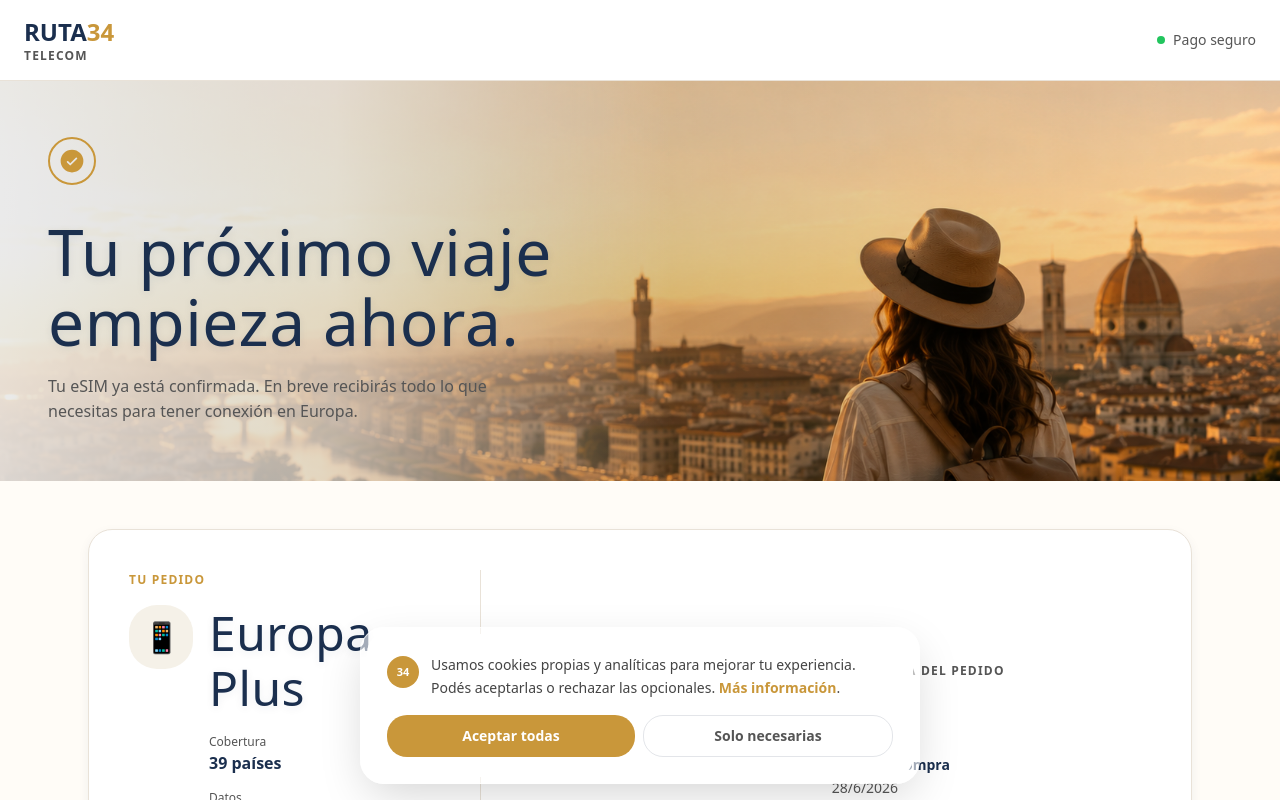
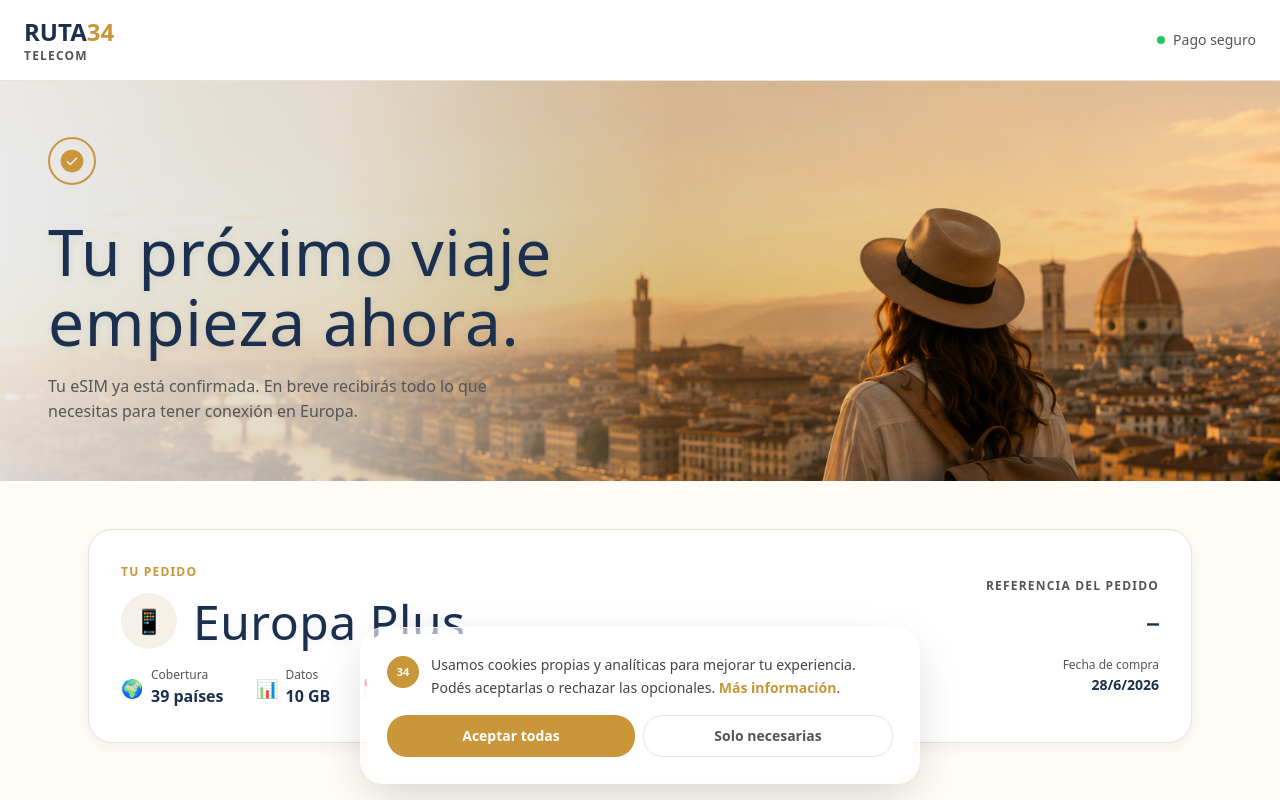
Before and after one commit to Juangas50/esim-europa, a Next.js app: page /es/confirmacion in a window 1280 px wide. Shown: the top 800 px of the page. Built offline with nearby package versions, Linux system fonts and the light colour scheme; no server answers.

Commit message:
refactor: redesign order card to horizontal layout matching mockup design

```diff
--- a/src/app/[locale]/confirmacion/page.tsx
+++ b/src/app/[locale]/confirmacion/page.tsx
@@ -96,27 +96,36 @@ function ConfirmacionContent() {
         <motion.div
           initial={{ opacity: 0, y: 20 }}
           whileInView={{ opacity: 1, y: 0 }}
-          className="bg-white rounded-3xl p-6 sm:p-10 border border-[#E9E2D8] shadow-sm mb-16"
+          className="bg-white rounded-3xl p-6 sm:p-8 border border-[#E9E2D8] shadow-sm mb-16"
         >
-          <div className="grid grid-cols-1 sm:grid-cols-3 gap-8">
-            {/* Plan Icon + Info */}
-            <div className="sm:col-span-1 flex flex-col">
-              <p className="text-xs font-bold uppercase tracking-widest text-[var(--color-gold)] mb-4">Tu pedido</p>
-              <div className="flex items-start gap-4">
-                <div className="w-16 h-16 rounded-2xl bg-[#F5F1E8] flex items-center justify-center flex-shrink-0">
-                  <span className="text-3xl">📱</span>
+          <div className="flex flex-col sm:flex-row sm:items-center sm:justify-between gap-8">
+            {/* Plan Info - Left */}
+            <div>
+              <p className="text-xs font-bold uppercase tracking-widest text-[var(--color-gold)] mb-3">Tu pedido</p>
+              <div className="flex items-center gap-4 mb-4">
+                <div className="w-14 h-14 rounded-2xl bg-[#F5F1E8] flex items-center justify-center flex-shrink-0">
+                  <span className="text-2xl">📱</span>
                 </div>
-                <div className="flex-1">
-                  <h2 className="text-2xl font-black text-[var(--color-navy)] mb-4">{planName}</h2>
-                  <div className="space-y-3">
+                <h2 className="text-2xl font-black text-[var(--color-navy)]">{planName}</h2>
+              </div>
+              {/* Data in horizontal line */}
+              <div className="flex flex-wrap gap-6 sm:gap-8">
+                <div className="flex items-center gap-2">
+                  <span className="text-lg">🌍</span>
                   <div>
                     <p className="text-xs text-[var(--color-ink-2)]">Cobertura</p>
                     <p className="font-bold text-[var(--color-navy)]">{coverage} países</p>
                   </div>
+                </div>
+                <div className="flex items-center gap-2">
+                  <span className="text-lg">📊</span>
                   <div>
                     <p className="text-xs text-[var(--color-ink-2)]">Datos</p>
                     <p className="font-bold text-[var(--color-navy)]">{data} GB</p>
                   </div>
+                </div>
+                <div className="flex items-center gap-2">
+                  <span className="text-lg">📅</span>
                   <div>
                     <p className="text-xs text-[var(--color-ink-2)]">Validez</p>
                     <p className="font-bold text-[var(--color-navy)]">{validity} días</p>
@@ -124,19 +133,15 @@ function ConfirmacionContent() {
                 </div>
               </div>
             </div>
+
+            {/* Referencia - Right */}
+            <div className="sm:text-right">
+              <p className="text-xs font-bold uppercase tracking-widest text-[var(--color-ink-2)] mb-3">Referencia del pedido</p>
+              <p className="text-xl font-black text-[var(--color-navy)] font-mono mb-4 break-all">{orderRef}</p>
+              <div className="text-sm">
+                <p className="text-xs text-[var(--color-ink-2)]">Fecha de compra</p>
+                <p className="font-bold text-[var(--color-navy)]">{purchaseDate}</p>
               </div>
-
-            {/* Divider */}
-            <div className="hidden sm:block h-auto border-l border-[#E9E2D8]" />
-
-            {/* Referencia */}
-            <div className="sm:col-span-1 flex flex-col justify-center">
-              <p className="text-xs font-bold uppercase tracking-widest text-[var(--color-ink-2)] mb-3">Referencia del pedido</p>
-              <p className="text-2xl font-black text-[var(--color-navy)] font-mono mb-6 break-all">{orderRef}</p>
-              <p className="text-sm">
-                <span className="font-bold text-[var(--color-navy)]">Fecha de compra</span><br />
-                <span className="text-[var(--color-ink-2)]">{purchaseDate}</span>
-              </p>
             </div>
           </div>
         </motion.div>
```
Lines whose indentation alone changed are shown as unchanged.
